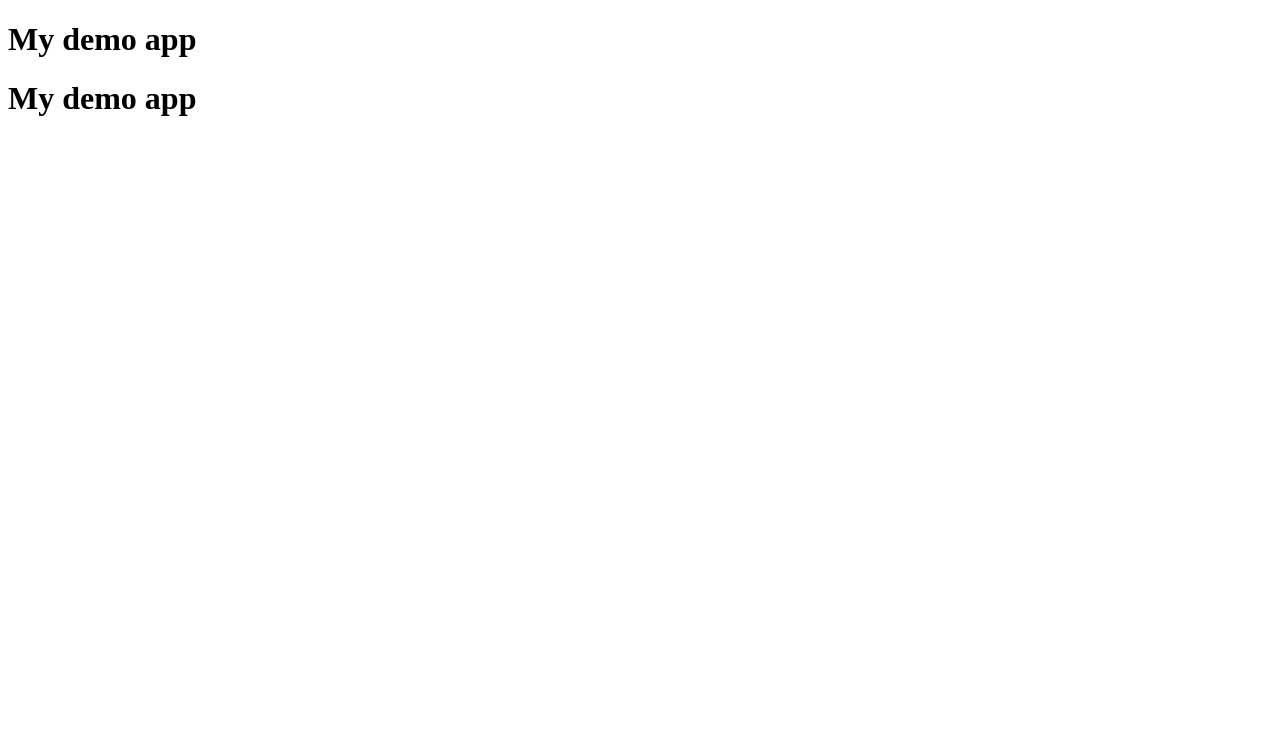
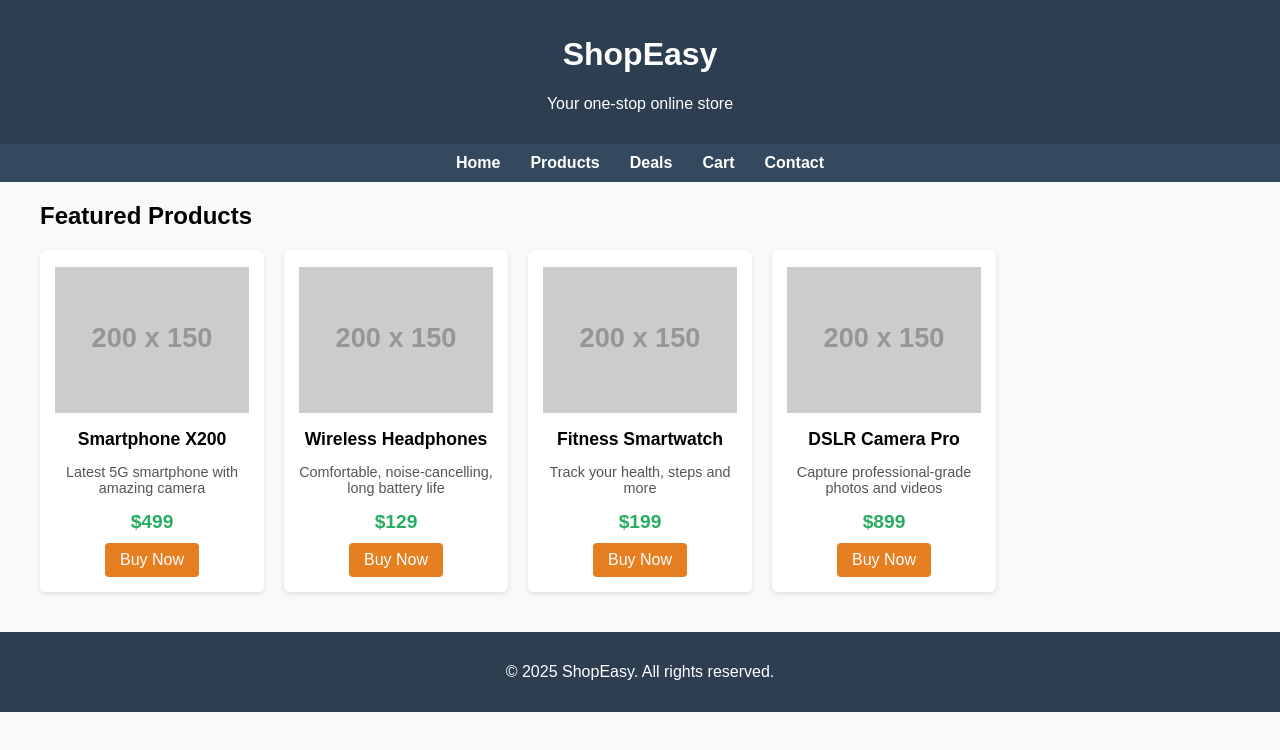
Before and after one commit to mahesh-mt/demo-app, a plain HTML site: page index.html in a window 1280 px wide. Drawn offline with Linux system fonts and the light colour scheme; placeholder pictures from the web are drawn by us.

Commit message:
Update index.html

```diff
--- a/index.html
+++ b/index.html
@@ -1,3 +1,148 @@
 <!DOCTYPE html>
-<h1>My demo app<h1>
-<h1>My demo app<h1>
+<html lang="en">
+<head>
+  <meta charset="UTF-8" />
+  <meta name="viewport" content="width=device-width, initial-scale=1" />
+  <title>ShopEasy - Your Online Store</title>
+  <style>
+    body {
+      font-family: Arial, sans-serif;
+      margin: 0;
+      padding: 0;
+      background: #f9f9f9;
+    }
+    header {
+      background-color: #2c3e50;
+      color: white;
+      padding: 15px 30px;
+      text-align: center;
+    }
+    nav {
+      background-color: #34495e;
+      display: flex;
+      justify-content: center;
+      padding: 10px 0;
+    }
+    nav a {
+      color: white;
+      text-decoration: none;
+      margin: 0 15px;
+      font-weight: bold;
+    }
+    nav a:hover {
+      text-decoration: underline;
+    }
+    main {
+      max-width: 1200px;
+      margin: 20px auto;
+      padding: 0 15px;
+    }
+    .product-list {
+      display: grid;
+      grid-template-columns: repeat(auto-fill,minmax(220px,1fr));
+      gap: 20px;
+    }
+    .product {
+      background: white;
+      padding: 15px;
+      border-radius: 6px;
+      box-shadow: 0 2px 5px rgb(0 0 0 / 0.1);
+      text-align: center;
+    }
+    .product img {
+      max-width: 100%;
+      height: 150px;
+      object-fit: contain;
+    }
+    .product h3 {
+      margin: 10px 0 5px;
+      font-size: 1.1em;
+    }
+    .product p {
+      color: #555;
+      font-size: 0.9em;
+    }
+    .product .price {
+      margin: 10px 0;
+      font-weight: bold;
+      color: #27ae60;
+      font-size: 1.2em;
+    }
+    .btn-buy {
+      background-color: #e67e22;
+      border: none;
+      color: white;
+      padding: 8px 15px;
+      cursor: pointer;
+      border-radius: 4px;
+      font-size: 1em;
+      transition: background-color 0.3s ease;
+    }
+    .btn-buy:hover {
+      background-color: #d35400;
+    }
+    footer {
+      background-color: #2c3e50;
+      color: white;
+      text-align: center;
+      padding: 15px 30px;
+      margin-top: 40px;
+    }
+  </style>
+</head>
+<body>
+  <header>
+    <h1>ShopEasy</h1>
+    <p>Your one-stop online store</p>
+  </header>
+
+  <nav>
+    <a href="#">Home</a>
+    <a href="#">Products</a>
+    <a href="#">Deals</a>
+    <a href="#">Cart</a>
+    <a href="#">Contact</a>
+  </nav>
+
+  <main>
+    <h2>Featured Products</h2>
+    <div class="product-list">
+      <div class="product">
+        <img src="https://via.placeholder.com/200x150?text=Smartphone" alt="Smartphone" />
+        <h3>Smartphone X200</h3>
+        <p>Latest 5G smartphone with amazing camera</p>
+        <div class="price">$499</div>
+        <button class="btn-buy">Buy Now</button>
+      </div>
+
+      <div class="product">
+        <img src="https://via.placeholder.com/200x150?text=Headphones" alt="Headphones" />
+        <h3>Wireless Headphones</h3>
+        <p>Comfortable, noise-cancelling, long battery life</p>
+        <div class="price">$129</div>
+        <button class="btn-buy">Buy Now</button>
+      </div>
+
+      <div class="product">
+        <img src="https://via.placeholder.com/200x150?text=Smartwatch" alt="Smartwatch" />
+        <h3>Fitness Smartwatch</h3>
+        <p>Track your health, steps and more</p>
+        <div class="price">$199</div>
+        <button class="btn-buy">Buy Now</button>
+      </div>
+
+      <div class="product">
+        <img src="https://via.placeholder.com/200x150?text=Camera" alt="Camera" />
+        <h3>DSLR Camera Pro</h3>
+        <p>Capture professional-grade photos and videos</p>
+        <div class="price">$899</div>
+        <button class="btn-buy">Buy Now</button>
+      </div>
+    </div>
+  </main>
+
+  <footer>
+    <p>&copy; 2025 ShopEasy. All rights reserved.</p>
+  </footer>
+</body>
+</html>
```
